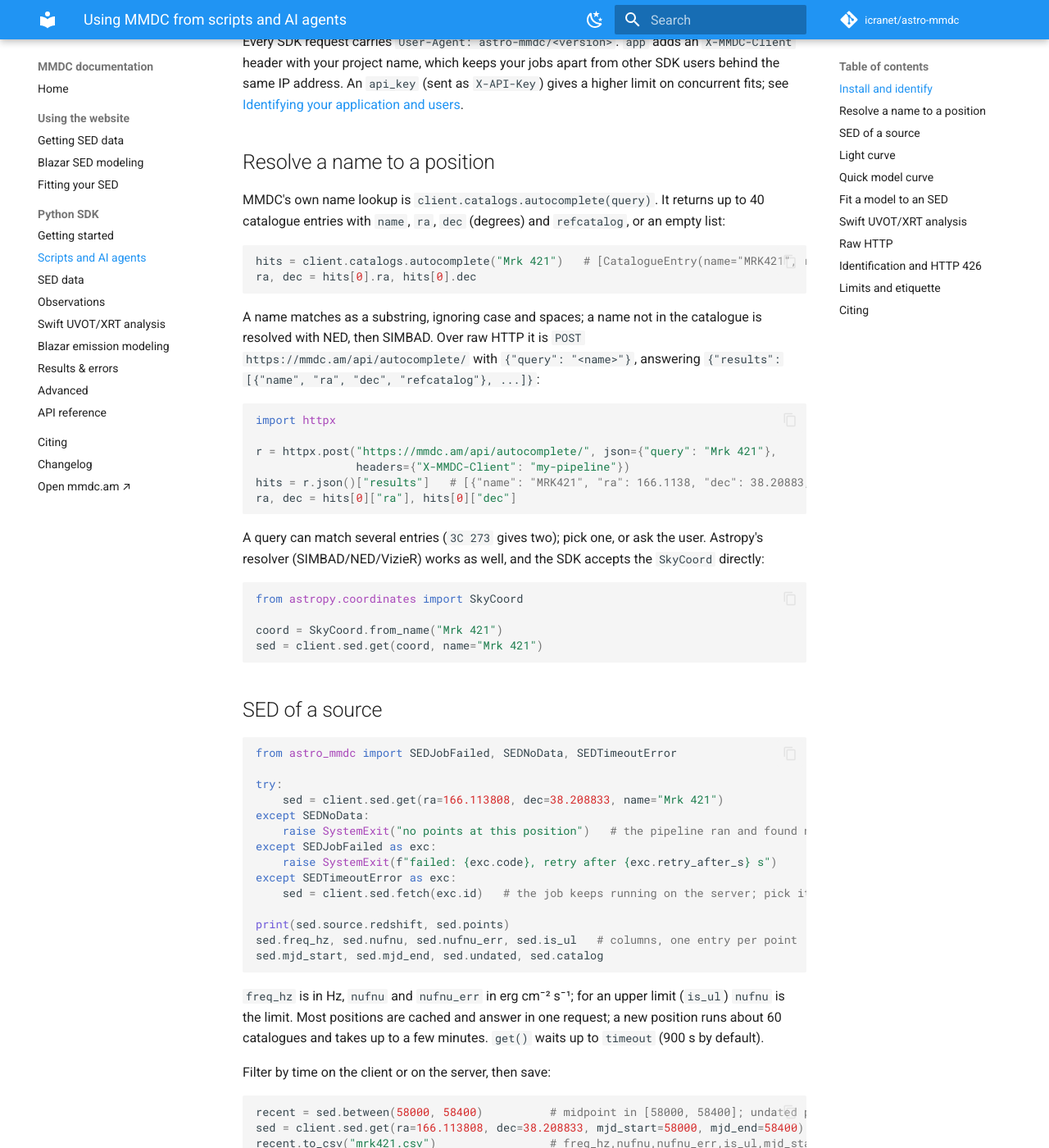
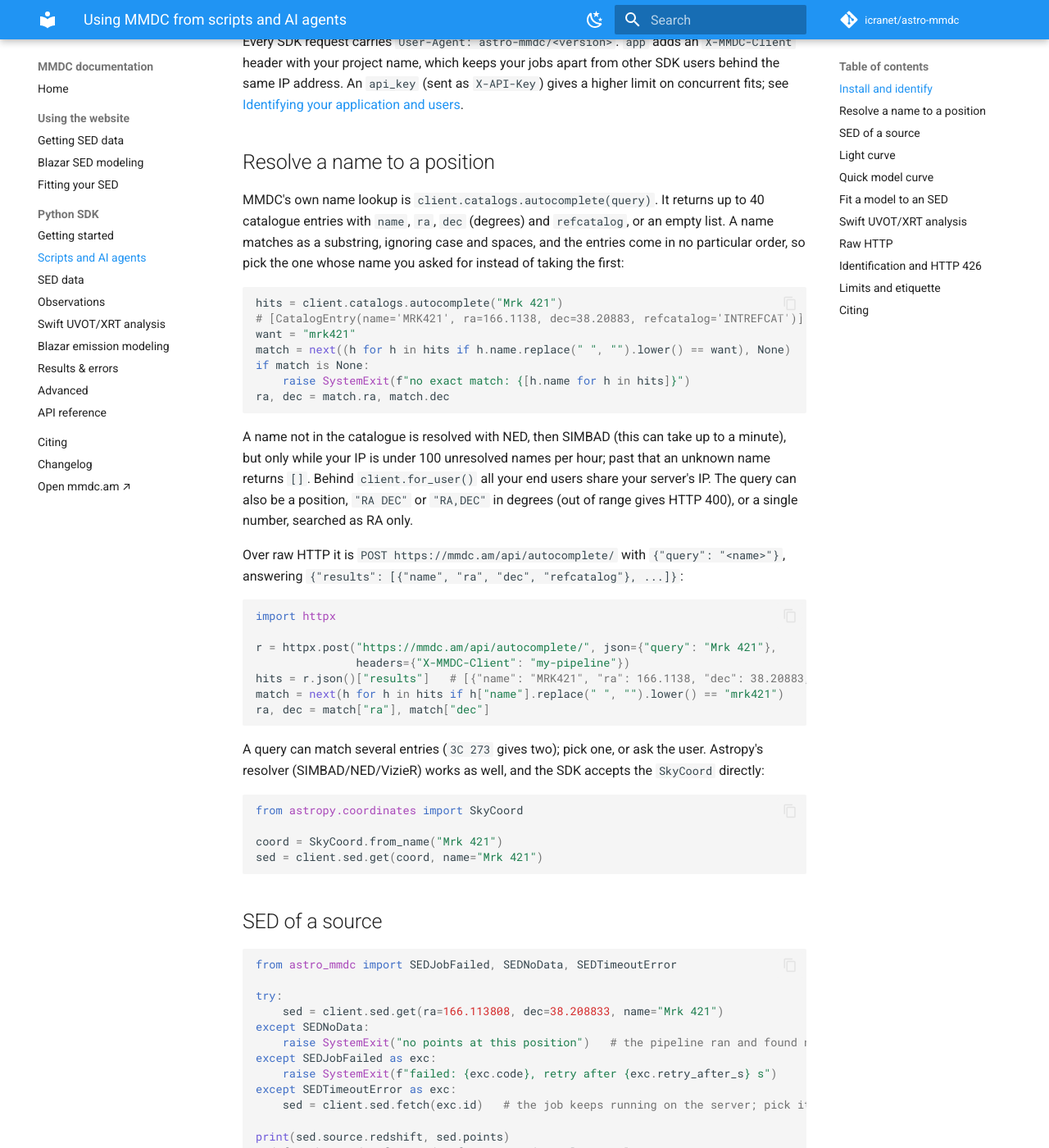
Before and after one commit to icranet/astro-mmdc, an MkDocs documentation site: the page built from docs/agents.md, in a window 1280 px wide and 1400 px high, scrolled down 893 px. Shown: the whole window at 82% size. Built offline with MkDocs 1.6.1 and Material for MkDocs 9.7.7, drawn with Linux system fonts in a browser that asks for light colours; comment, search, counter and statistics services are not loaded.

Commit message:
Rename to CatalogEntry, longer lookup timeout, clearer docs
CatalogEntry matches client.catalogs and Observation.catalog. Unknown names
go to NED/SIMBAD on the server, which can pass 30 s: the call now reads for
up to 75 s, past the proxy's 60 s, and stops retrying after 150 s, so a slow
lookup is not re-run while the first is still going. Docs say results are
unordered and when the NED/SIMBAD fallback stops.

````diff
--- a/docs/agents.md
+++ b/docs/agents.md
@@ -43,16 +43,28 @@ IP address. An `api_key` (sent as `X-API-Key`) gives a higher limit on concurren
 ## Resolve a name to a position
 
 MMDC's own name lookup is `client.catalogs.autocomplete(query)`. It returns up to 40 catalogue
-entries with `name`, `ra`, `dec` (degrees) and `refcatalog`, or an empty list:
+entries with `name`, `ra`, `dec` (degrees) and `refcatalog`, or an empty list. A name matches as a
+substring, ignoring case and spaces, and the entries come in no particular order, so pick the one
+whose name you asked for instead of taking the first:
 
 ```python
-hits = client.catalogs.autocomplete("Mrk 421")   # [CatalogueEntry(name="MRK421", ra=166.1138, ...)]
-ra, dec = hits[0].ra, hits[0].dec
+hits = client.catalogs.autocomplete("Mrk 421")
+# [CatalogEntry(name='MRK421', ra=166.1138, dec=38.20883, refcatalog='INTREFCAT')]
+want = "mrk421"
+match = next((h for h in hits if h.name.replace(" ", "").lower() == want), None)
+if match is None:
+    raise SystemExit(f"no exact match: {[h.name for h in hits]}")
+ra, dec = match.ra, match.dec
 ```
 
-A name matches as a substring, ignoring case and spaces; a name not in the catalogue is resolved
-with NED, then SIMBAD. Over raw HTTP it is `POST https://mmdc.am/api/autocomplete/` with
-`{"query": "<name>"}`, answering `{"results": [{"name", "ra", "dec", "refcatalog"}, ...]}`:
+A name not in the catalogue is resolved with NED, then SIMBAD (this can take up to a minute), but
+only while your IP is under 100 unresolved names per hour; past that an unknown name returns `[]`.
+Behind `client.for_user()` all your end users share your server's IP. The query can also be a
+position, `"RA DEC"` or `"RA,DEC"` in degrees (out of range gives HTTP 400), or a single number,
+searched as RA only.
+
+Over raw HTTP it is `POST https://mmdc.am/api/autocomplete/` with `{"query": "<name>"}`, answering
+`{"results": [{"name", "ra", "dec", "refcatalog"}, ...]}`:
 
 ```python
 import httpx
@@ -60,7 +72,8 @@ import httpx
 r = httpx.post("https://mmdc.am/api/autocomplete/", json={"query": "Mrk 421"},
                headers={"X-MMDC-Client": "my-pipeline"})
 hits = r.json()["results"]   # [{"name": "MRK421", "ra": 166.1138, "dec": 38.20883, ...}]
-ra, dec = hits[0]["ra"], hits[0]["dec"]
+match = next(h for h in hits if h["name"].replace(" ", "").lower() == "mrk421")
+ra, dec = match["ra"], match["dec"]
 ```
 
 A query can match several entries (`3C 273` gives two); pick one, or ask the user. Astropy's
--- a/mkdocs.yml
+++ b/mkdocs.yml
@@ -61,9 +61,9 @@ plugins:
         Rules for programmatic clients (scripts, pipelines, AI agents):
 
         - Positions are ICRS right ascension and declination in degrees.
-        - Resolve a name first: `client.catalogs.autocomplete("Mrk 421")`, or POST https://mmdc.am/api/autocomplete/
-          with {"query": "Mrk 421"}, answers {"results": [{"name", "ra", "dec", "refcatalog"}]};
-          astropy's SkyCoord.from_name also works.
+        - Resolve a name first: `client.catalogs.autocomplete("Mrk 421")` returns entries with name, ra,
+          dec, refcatalog. Over raw HTTP: POST https://mmdc.am/api/autocomplete/ with {"query": "Mrk 421"}
+          answers {"results": [...]}. astropy's SkyCoord.from_name also works.
         - Identify yourself. The SDK sends User-Agent astro-mmdc/<version>; `MMDC(app="your-project")`
           adds an X-MMDC-Client header. Raw HTTP must send X-MMDC-Client, otherwise the modeling POSTs
           answer HTTP 426.
````
Also changed, not shown: docs/api.md (+1 -1 lines), 3 other files.
